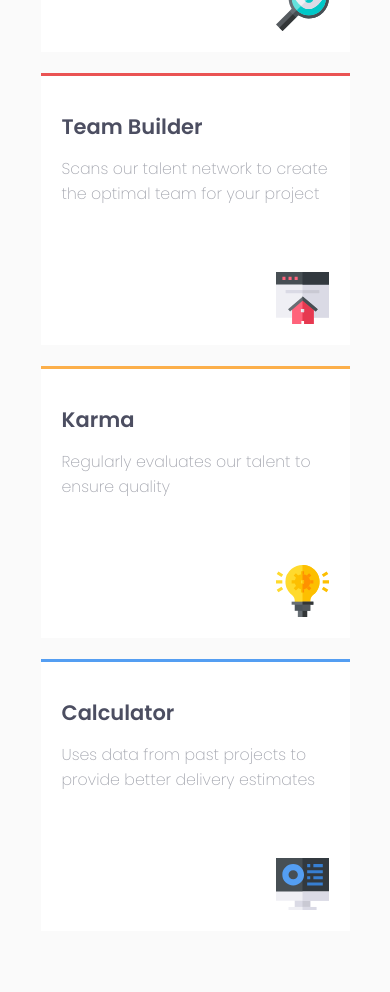
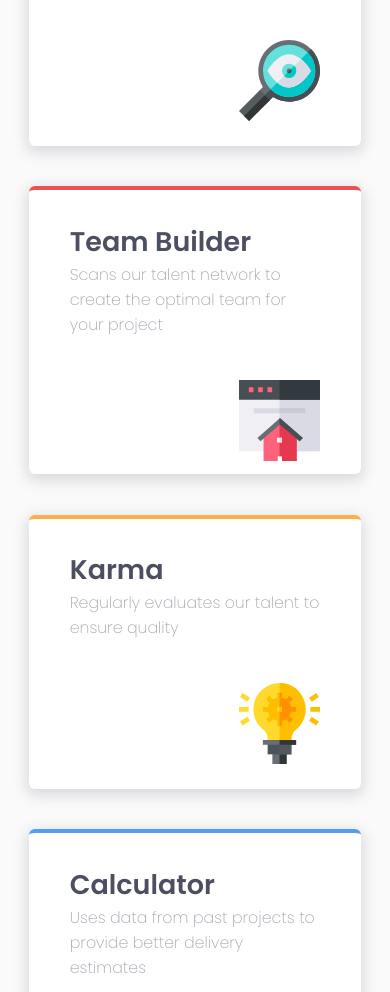
Before and after one commit to claireporter26/four-card-feature-section, a plain HTML site: page index.html in a window 390 px wide. Shown: the part 619-1611 px from the top of the page. Drawn offline with Linux system fonts and the light colour scheme.

Commit message:
completed mobile view

```diff
--- a/index.html
+++ b/index.html
@@ -26,9 +26,9 @@
 
     <div class="card_area">
       <div class="card card_1">
-        <div class="header header_card"><h1>Supervisor</h1></div>
+        <div class="header card_header"><h1>Supervisor</h1></div>
         <div class="subtitle card_subtitle">
-          <h2>Monitors activity to identify project roadblocks</h2>
+          <h3>Monitors activity to identify project roadblocks</h3>
         </div>
         <div class="card_icon-area">
           <img class="card_icon" src="./images/icon-supervisor.svg" alt="magnifying glass">
@@ -37,9 +37,9 @@
 
       <div class="card_section-2">
         <div class="card card_2">
-          <div class="header header_card"><h1>Team Builder</h1></div>
+          <div class="header card_header"><h1>Team Builder</h1></div>
           <div class="subtitle card_subtitle">
-            <h2>Scans our talent network to create the optimal team for your project</h2>
+            <h3>Scans our talent network to create the optimal team for your project</h3>
           </div>
           <div class="card_icon-area">
             <img class="card_icon" src="./images/icon-team-builder.svg" alt="a house image within a leaflet">
@@ -47,9 +47,9 @@
         </div>
 
         <div class="card card_3">
-          <div class="header header_card"><h1>Karma</h1></div>
+          <div class="header card_header"><h1>Karma</h1></div>
           <div class="subtitle card_subtitle">
-            <h2>Regularly evaluates our talent to ensure quality</h2>
+            <h3>Regularly evaluates our talent to ensure quality</h3>
           </div>
           <div class="card_icon-area">
             <img class="card_icon" src="./images/icon-karma.svg" alt="lightbulb">
@@ -58,9 +58,9 @@
       </div>
 
       <div class="card card_4">
-        <div class="header header_card"><h1>Calculator</h1></div>
+        <div class="header card_header"><h1>Calculator</h1></div>
         <div class="subtitle card_subtitle">
-          <h2>Uses data from past projects to provide better delivery estimates</h2>
+          <h3>Uses data from past projects to provide better delivery estimates</h3>
         </div>
         <div class="card_icon-area">
           <img class="card_icon" src="./images/icon-calculator.svg" alt="desktop computer">
--- a/scss/base/_global.scss
+++ b/scss/base/_global.scss
@@ -18,6 +18,11 @@ img {
 }
 
 .subtitle h2 {
+    font-weight: 200;
+    color: $grayishBlue;
+}
+
+.subtitle h3 {
     color: $grayishBlue;
     font-weight: 200;
 }
--- a/scss/base/_variables.scss
+++ b/scss/base/_variables.scss
@@ -4,4 +4,5 @@ $primaryOrange: hsl(34, 97%, 64%);
 $primaryBlue: hsl(212, 86%, 64%);
 $veryDarkBlue: hsl(234, 12%, 34%);
 $grayishBlue: hsl(229, 6%, 66%);
+$grayishBlueOpacity: HSLa(229, 6%, 66%, .4);
 $veryLightGray: hsl(0, 0%, 98%);
--- a/scss/modules/_card.scss
+++ b/scss/modules/_card.scss
@@ -1,13 +1,23 @@
 .card {
-    font-size: .7rem;
+    font-size: .9rem;
     background-color: #fff;
-    min-height: 20em;
-    padding: 2em;
-    margin: 2em;
+    min-height: 18em;
+    padding: 1em 3em;
+    margin: 2em 0 3em 0;
     border-top: .3em solid;
+    border-radius: 6px;
+    box-shadow: 0 4px 14px 2px $grayishBlueOpacity;
 
     &_area {
-        padding-bottom: 3em;
+        margin-bottom: 3em;
+    }
+
+    &_header h1 {
+        margin-bottom: 0;
+    }
+
+    &_subtitle h3{
+        margin-top: 0;
     }
 
     &_1 {
@@ -28,7 +38,7 @@
 }
 
 .card_icon {
-    padding-top: 5em;
+    padding-top: 2em;
 
     &-area {
         display: flex;
--- a/scss/modules/_container.scss
+++ b/scss/modules/_container.scss
@@ -1,5 +1,5 @@
 .container {
-    width: 90%;
+    width: 85%;
     max-width: 1200px;
     margin: 0 auto;
     padding: 4em 0;
--- a/scss/modules/_images.scss
+++ b/scss/modules/_images.scss
@@ -1,4 +1,4 @@
 .card_icon {
-    width: 5em;
-    height: 5em;
+    width: 6em;
+    height: 6em;
 }
```
Also changed, not shown: css/styles.css, 1 other file.
